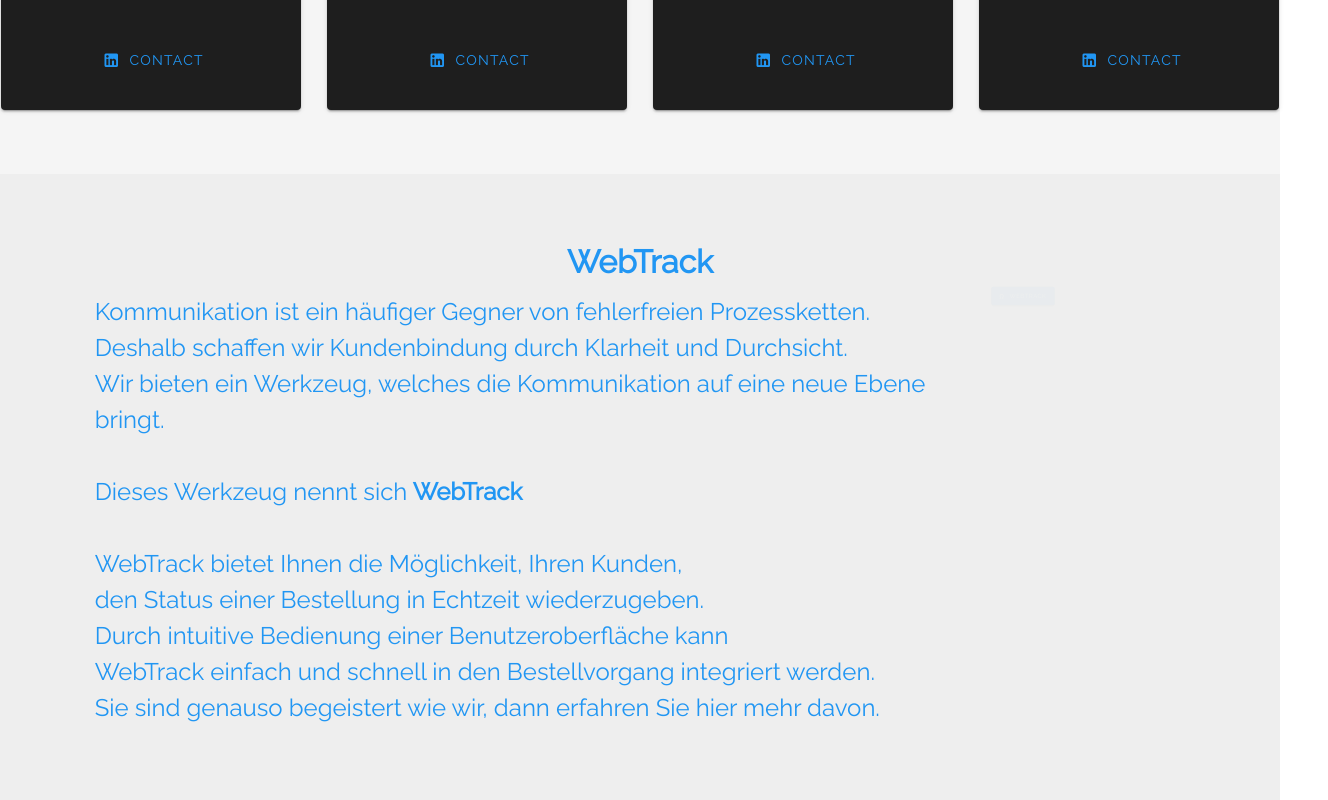
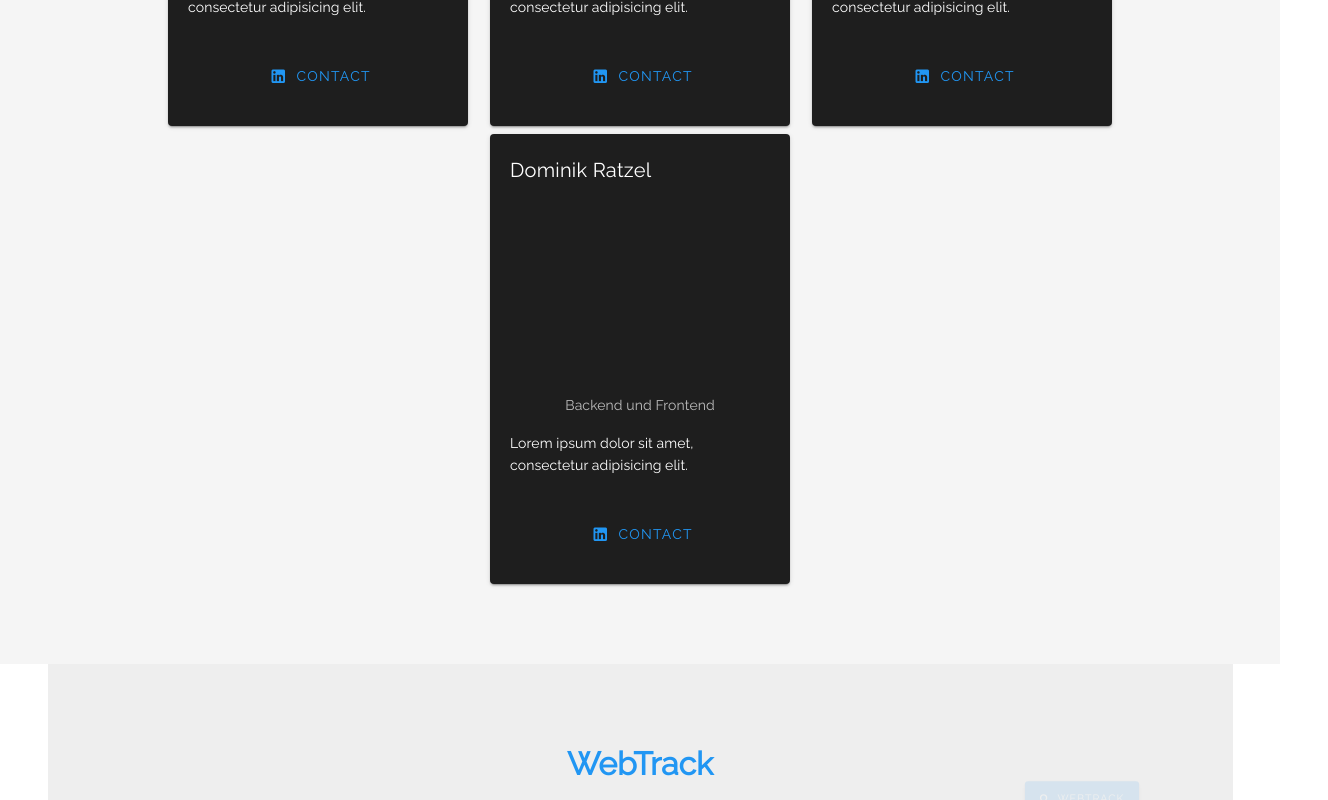
Before and after one commit to DataworkItSolution/DataworkItSolution.github.io, a Vue app: page /#/ in a window 1280 px wide. Shown: the part 1300-2100 px from the top of the page, 1328 px wide, since content can reach past the window. Built offline with nearby package versions, Linux system fonts and the light colour scheme.

Commit message:
responsive-team

```diff
--- a/src/components/Background.vue
+++ b/src/components/Background.vue
@@ -39,7 +39,7 @@
         case 'xs': return 150
         case 'sm': return 300
         case 'md': return 300
-        case 'lg': return 600
+        case 'lg': return 300
         case 'xl': return 600
       }
     },
@@ -48,7 +48,7 @@
         case 'xs': return 250
         case 'sm': return 500
         case 'md': return 500
-        case 'lg': return 1000
+        case 'lg': return 500
         case 'xl': return 1000
       }
     }
--- a/src/components/Persons.vue
+++ b/src/components/Persons.vue
@@ -1,9 +1,13 @@
 <template>
-  <div id="team" class="grey lighten-4">
+  <v-container fluid id="team" class="grey lighten-4">
     <h1 class="blue--text font-weight-bold pt-10">Gründer und Team</h1>
 
-    <v-row wrap class="pb-16 pt-5" align="center" justify="center">
-      <v-col v-for="leader in leaders" :key="leader.name" cols="3">
+    <v-row wrap class="pb-16 pt-5" align="center" justify="center" no-gutters>
+      <v-col v-for="leader in leaders" :key="leader.name" cols="12"
+        xs="12"
+        sm="6"
+        md="3"
+        class="ma-1">
         <v-hover close-delay="200" v-slot:default="{ hover }"
           ><v-card
             class="pa-1 mx-auto"
@@ -44,7 +48,7 @@
         </v-hover>
       </v-col>
     </v-row>
-  </div>
+  </v-container>
 </template>
 
 <script>
--- a/src/components/Service.vue
+++ b/src/components/Service.vue
@@ -1,5 +1,5 @@
 <template>
-  <div id="service" class="grey lighten-4 blue--text">
+  <v-container id="service" class="grey lighten-4 blue--text">
     <h1 class="pt-16">Service</h1>
     <p class="pt-5">
       <span>
@@ -25,7 +25,7 @@
         laboriosam! Voluptates quaerat quia maiores alias.
       </span>
     </p>
-  </div>
+  </v-container>
 </template>
 
 <script>
--- a/src/components/Software.vue
+++ b/src/components/Software.vue
@@ -1,5 +1,5 @@
 <template>
-  <div id="product" class="grey lighten-3 blue--text">
+  <v-container id="product" class="grey lighten-3 blue--text">
     <h1 class="pt-16">WebTrack</h1>
     <v-layout row wrap>
       <v-flex md1> </v-flex>
@@ -43,7 +43,7 @@
         </v-btn>
       </v-flex>
     </v-layout>
-  </div>
+  </v-container>
 </template>
 
 <script>
--- a/src/views/Home.vue
+++ b/src/views/Home.vue
@@ -1,6 +1,6 @@
 <template>
   <div class="home">
-    <Background />
+   <Background />
     <Persons />
     <Software />
     <Service />
```
